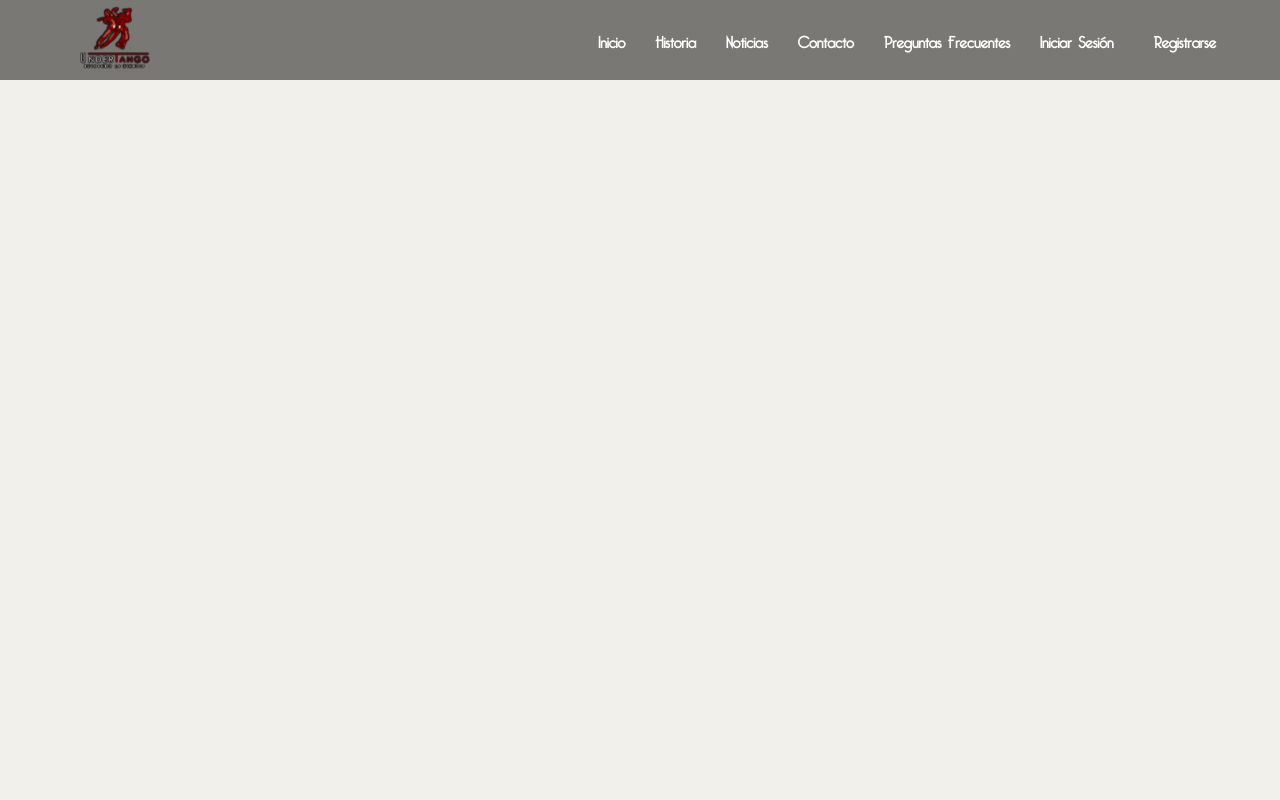
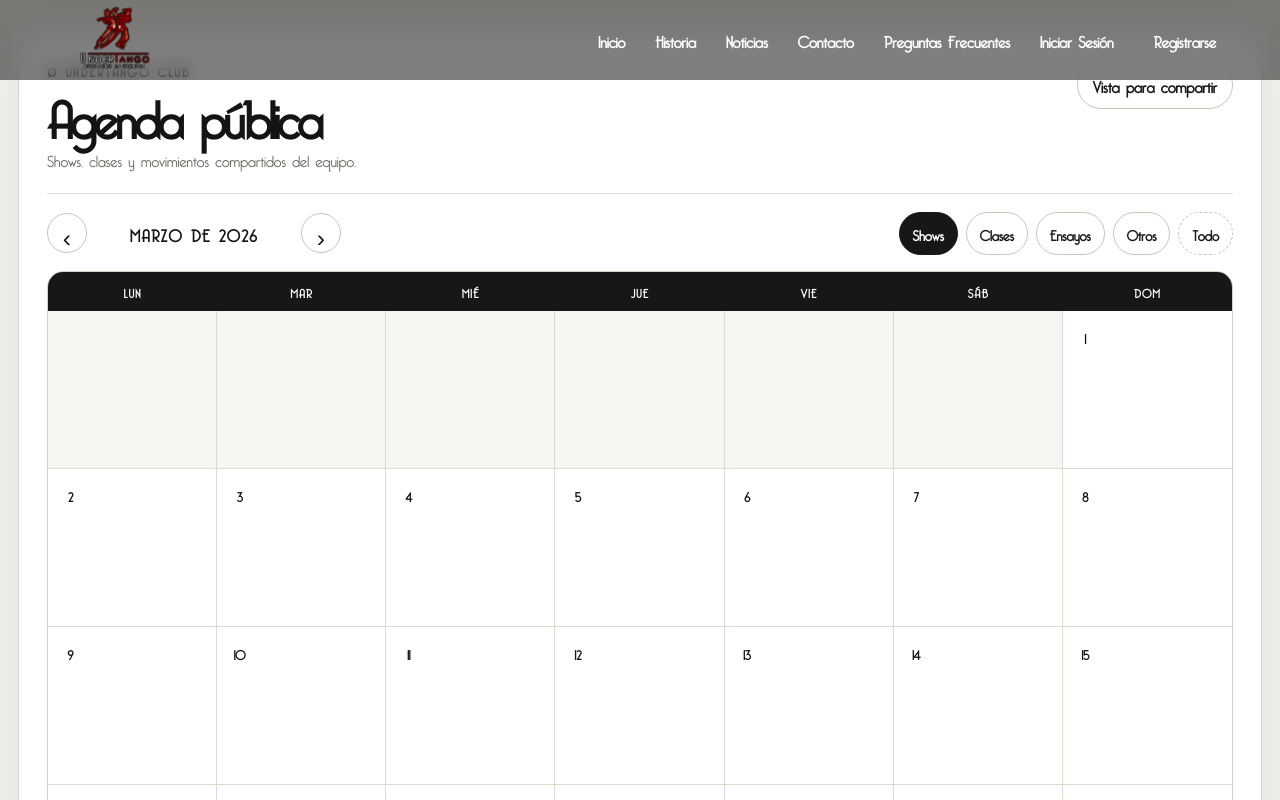
Before and after one commit to O-UnderTango-Club/UnderTangoWEBNextJS, a Next.js app: page /agenda in a window 1280 px wide. Shown: the top 800 px of the page. Built offline with nearby package versions, Linux system fonts and the light colour scheme.

Commit message:
Fix agenda hidden by legacy section animation styles

```diff
--- a/app/agenda/page.tsx
+++ b/app/agenda/page.tsx
@@ -141,7 +141,7 @@ export default function AgendaPage() {
       {!shareMode && <Header />}
 
       <main className="agenda-page">
-        <section className="agenda-frame">
+        <div className="agenda-frame">
           <div className="agenda-topline">
             <div>
               <p className="agenda-kicker">Ø UNDERTANGO CLUB</p>
@@ -235,7 +235,7 @@ export default function AgendaPage() {
             <span>undertangoclub.com</span>
             <span>Información operativa pública · actualizada por Ø UnderTango Club</span>
           </footer>
-        </section>
+        </div>
       </main>
 
       {!shareMode && <Footer />}
```
